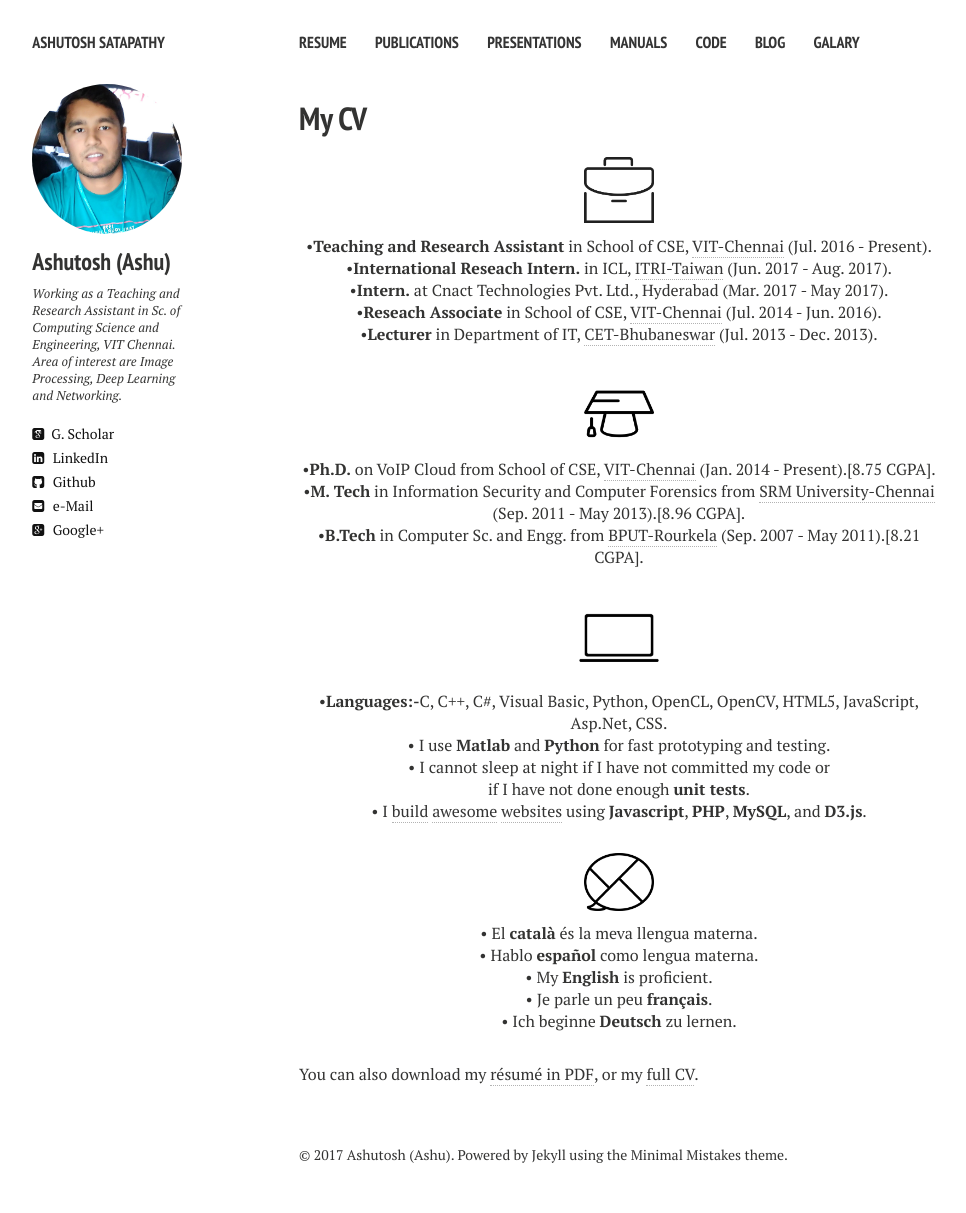
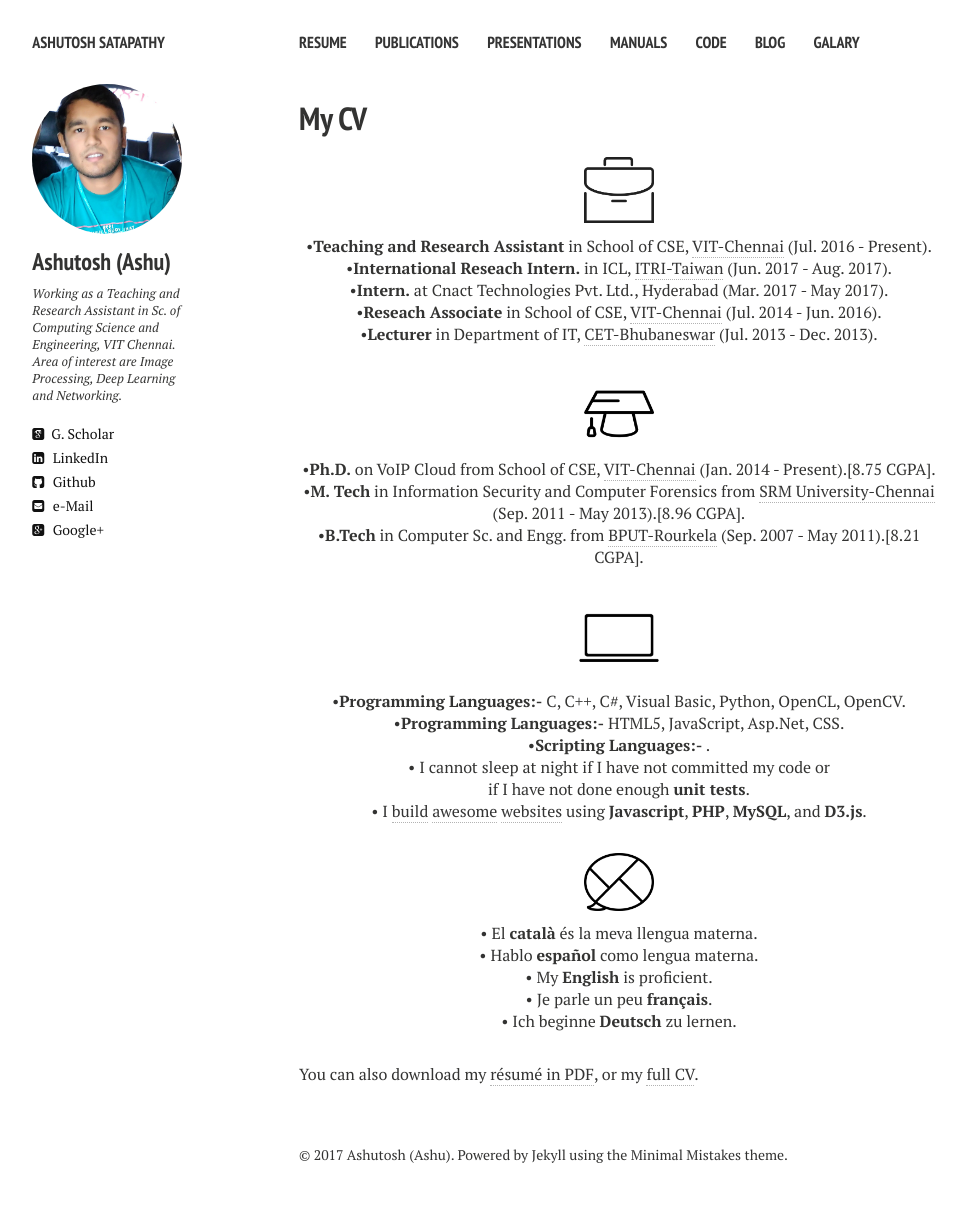
Before and after one commit to ashutoshsatapathy1990/ashutoshsatapathy1990.github.io, a Jekyll site: the page built from cv.md, in a window 1280 px wide. Shown: the whole page, without its empty margins (21-987 px from the left). Built offline with Jekyll 4.4.1, drawn with Linux system fonts in a browser that asks for light colours; nearby versions of some CDN libraries.

Commit message:
Update cv.html

```diff
--- a/_layouts/cv.html
+++ b/_layouts/cv.html
@@ -57,8 +57,9 @@
     <p align="center" class="bottom-three">&#8226<strong>B.Tech</strong> in Computer Sc. and Engg. from <a href="http://www.bput.ac.in/" target="_blank">BPUT-Rourkela</a> (Sep. 2007 - May 2011).[8.21 CGPA].</p>
 
     <p align="center" class=bottom-small><img src="{{ site.url }}/images/CV/computer2.png" alt="Computer Skills" width="80" height="80"></p>
-    <p align="center">&#8226<strong>Languages:-</strong>C, C++, C#, Visual Basic, Python, OpenCL, OpenCV, HTML5, JavaScript, Asp.Net, CSS. </p>
-    <p align="center">&#8226 I use <strong>Matlab</strong> and <strong>Python</strong> for fast prototyping and testing.</p>
+    <p align="center">&#8226<strong>Programming Languages:-</strong> C, C++, C#, Visual Basic, Python, OpenCL, OpenCV.</p>
+    <p align="center">&#8226<strong>Programming Languages:-</strong> HTML5, JavaScript, Asp.Net, CSS.</p>
+    <p align="center">&#8226<strong>Scripting Languages:-</strong> .</p>
     <p align="center">&#8226 I cannot sleep at night if I have not committed my code or<br>if I have not done enough <strong>unit tests</strong>.</p>
     <p align="center" class="bottom-three">&#8226 I <a href="http://goo.gl/XbK9qN" target="_blank">build</a> <a href="http://www.vision.ee.ethz.ch/~cvlsegmentation/" target="_blank">awesome</a> <a href="http://davischallenge.org" target="_blank">websites</a> using <strong>Javascript</strong>, <strong>PHP</strong>, <strong>MySQL</strong>, and <strong>D3.js</strong>.</p>
 
```
